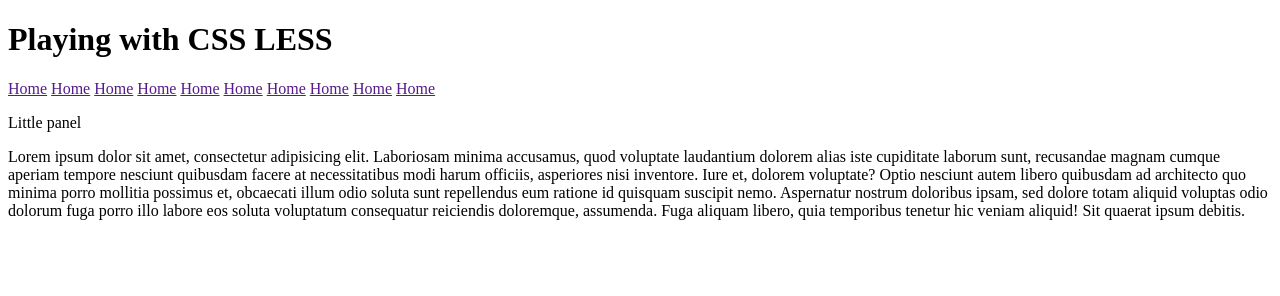
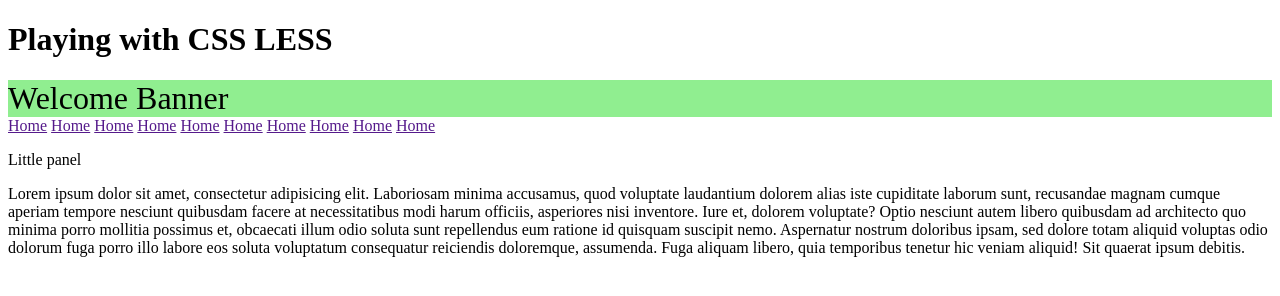
Before and after one commit to daedalus1215/Bootstrap-3, a plain HTML site: page less/index.html in a window 1280 px wide. Drawn offline with Linux system fonts and the light colour scheme.

Commit message:
added to index

```diff
--- a/less/index.html
+++ b/less/index.html
@@ -9,6 +9,8 @@
 
 <body>
 	<h1>Playing with CSS LESS</h1>
+	<div id="welcome-banner">Welcome Banner</div>
+
 	<div id="side-nav">
 		<a href="">Home</a>
 		<a href="">Home</a>
@@ -21,6 +23,9 @@
 		<a href="">Home</a>
 		<a href="">Home</a>
 	</div>
+
+
+
 	<p>
 		<div class="little-panel">Little panel</div>
 	</p>
```
